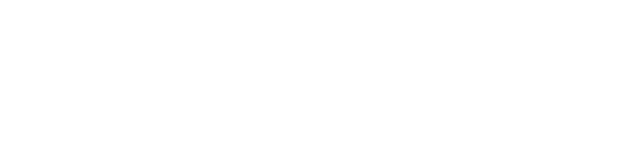
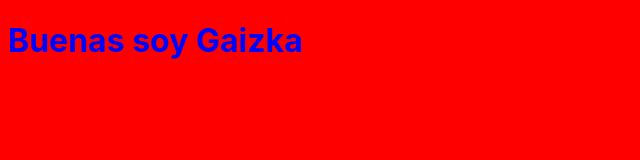
Before and after one commit to gaizka23d/wiki-valorant, a website: page index.html in a window 1280 px wide. Shown: the whole page, without its empty margins (0-640 px from the left). Drawn offline with Linux system fonts and the light colour scheme.

Commit message:
Añadiendo SASS a mi proyecto

```diff
--- a/index.html
+++ b/index.html
@@ -4,9 +4,12 @@
     <meta charset="UTF-8">
     <meta http-equiv="X-UA-Compatible" content="IE=edge">
     <meta name="viewport" content="width=device-width, initial-scale=1.0">
-    <title>Document</title>
+    <title>Valorant Wiki</title>
+    <link rel="stylesheet" href="./css/style.css">
 </head>
 <body>
-
+    <div>
+        <h1>Buenas soy Gaizka</h1>
+    </div>
 </body>
 </html>
--- /dev/null
+++ b/sass/style.scss
@@ -0,0 +1,10 @@
+$fuente: "Inter", sans-serif;
+
+body {
+    font-family: $fuente;
+    background-color: red;
+}
+
+h1 {
+    color:blue;
+}
```
Also changed, not shown: package.json (added, +23 -0 lines), css/style.css (added), 2 other files.
